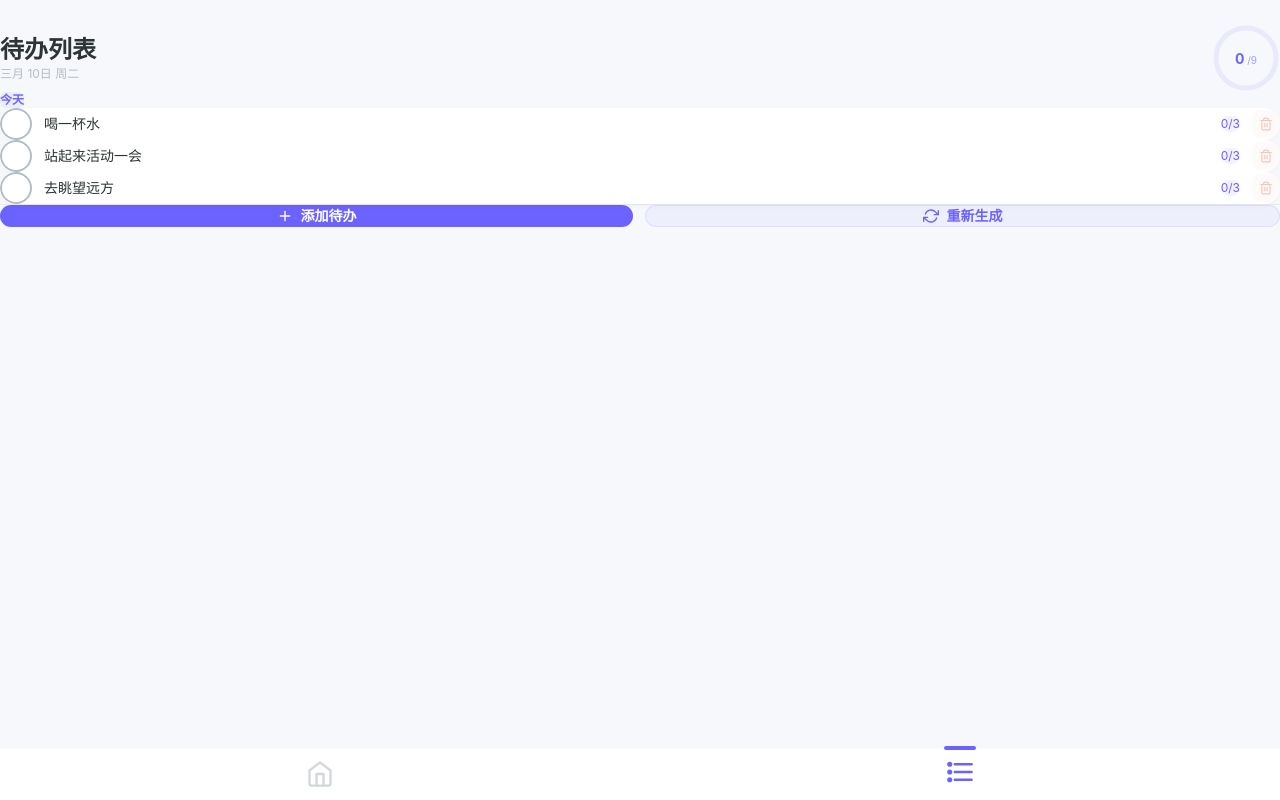
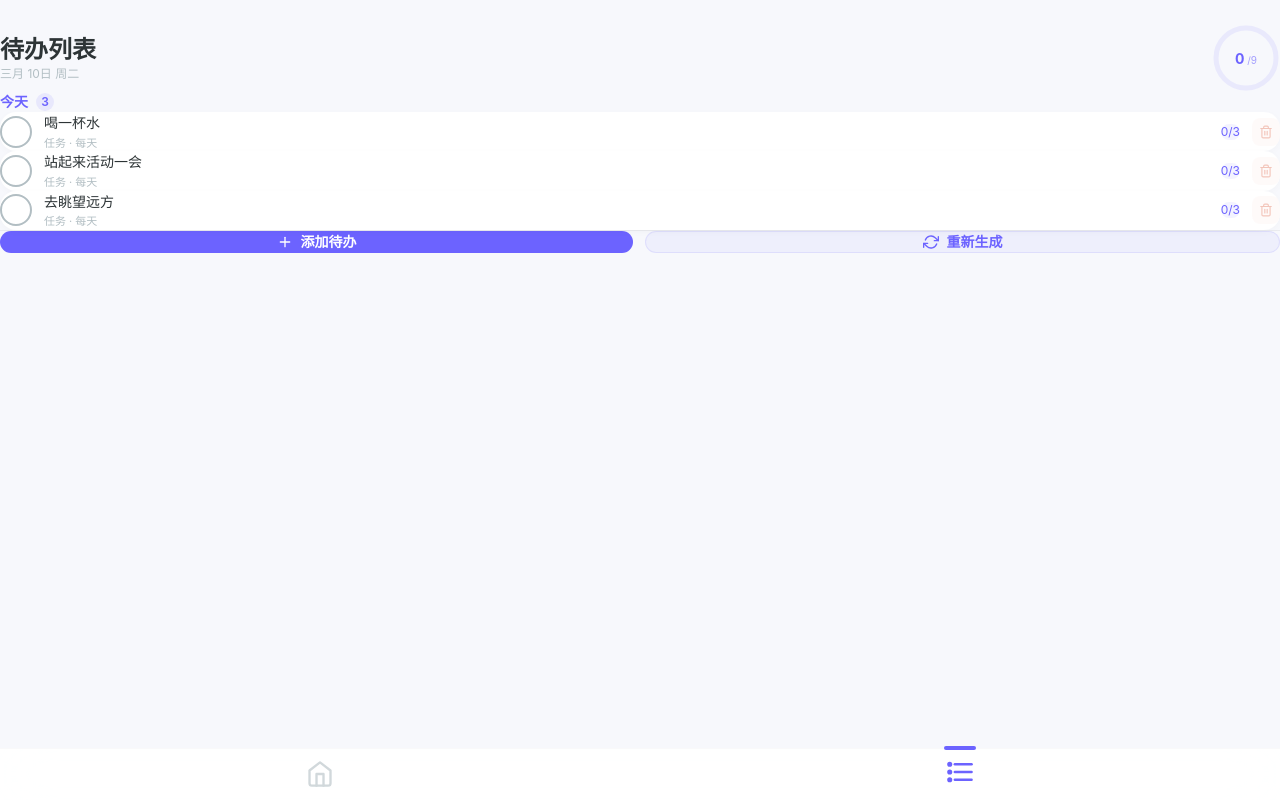
Before and after one commit to DavidXie03/do-little-things, a Vue app: page /todos in a window 1280 px wide. Built offline with nearby package versions, Linux system fonts and the light colour scheme.

Commit message:
refactor: group todos by date with subtitle info row, remove star and collapse

```diff
--- a/src/components/TodoItem.vue
+++ b/src/components/TodoItem.vue
@@ -5,9 +5,11 @@ import { RecurrenceTypeLabel } from '../types'
 import IconCheck from './icons/IconCheck.vue'
 import IconTrash from './icons/IconTrash.vue'
 
-defineProps<{
+const props = defineProps<{
   item: DailyTodoItem
   showRecurrence?: boolean
+  showDateLabel?: boolean
+  isFuture?: boolean
 }>()
 
 const emit = defineEmits<{
@@ -35,16 +37,30 @@ function handleDelete(todoId: string) {
     }, 3000)
   }
 }
+
+/** 构建副信息文本，格式：任务 · 📅 日期 🔄 */
+function getSubInfo(): string {
+  const parts: string[] = ['任务']
+  if (props.showRecurrence && props.item.task.recurrence) {
+    parts.push(RecurrenceTypeLabel[props.item.task.recurrence] || '')
+  }
+  return parts.filter(Boolean).join(' · ')
+}
 </script>
 
 <template>
   <div
     class="relative rounded-2xl p-4 mb-3 overflow-hidden transition-all duration-300"
-    :class="item.completed ? 'opacity-60' : ''"
+    :class="[
+      item.completed ? 'opacity-60' : '',
+      isFuture ? 'opacity-70' : '',
+    ]"
     style="background: #FFFFFF; box-shadow: 0 2px 12px -4px rgba(0, 0, 0, 0.06);"
   >
-    <div class="flex items-center gap-3" @click="!item.completed && emit('edit', item)">
+    <div class="flex items-center gap-3" @click="emit('edit', item)">
+      <!-- 复选圆圈 -->
       <button
+        v-if="!isFuture"
         @click.stop="!item.completed && emit('complete', item.id)"
         class="flex-shrink-0 w-8 h-8 rounded-full flex items-center justify-center transition-all duration-300"
         :class="item.completed ? '' : 'active:scale-90'"
@@ -55,7 +71,14 @@ function handleDelete(todoId: string) {
       >
         <IconCheck v-if="item.completed" :size="16" color="white" />
       </button>
+      <!-- 未来任务用虚线圈 -->
+      <div
+        v-else
+        class="flex-shrink-0 w-8 h-8 rounded-full flex items-center justify-center"
+        style="border: 2px dashed var(--text-muted); opacity: 0.4;"
+      ></div>
 
+      <!-- 内容区 -->
       <div class="flex-1 min-w-0">
         <p
           class="text-sm leading-relaxed transition-all duration-300"
@@ -64,15 +87,16 @@ function handleDelete(todoId: string) {
         >
           {{ item.task.content }}
         </p>
-        <span
-          v-if="showRecurrence && item.task.recurrence && item.task.recurrence !== 'daily'"
-          class="text-[10px] px-1.5 py-0.5 rounded mt-0.5 inline-block"
-          style="background: rgba(108,99,255,0.06); color: var(--primary);"
-        >
-          {{ RecurrenceTypeLabel[item.task.recurrence] || '' }}
-        </span>
+        <!-- 副信息行：任务 · 循环类型 -->
+        <p class="text-[11px] mt-0.5 flex items-center gap-1" style="color: var(--text-muted);">
+          <span>{{ getSubInfo() }}</span>
+          <template v-if="item.task.recurrence && item.task.recurrence !== 'daily'">
+            <span style="opacity: 0.5;">⟳</span>
+          </template>
+        </p>
       </div>
 
+      <!-- 次数 -->
       <span
         v-if="item.totalCount > 1"
         class="flex-shrink-0 text-xs px-2 py-0.5 rounded-full"
@@ -84,7 +108,9 @@ function handleDelete(todoId: string) {
         {{ item.completedCount }}/{{ item.totalCount }}
       </span>
 
+      <!-- 删除按钮（仅今天的任务） -->
       <button
+        v-if="!isFuture"
         @click.stop="handleDelete(item.id)"
         class="flex-shrink-0 w-7 h-7 rounded-lg flex items-center justify-center transition-all duration-200 active:scale-90"
         :style="{
--- a/src/views/PendingView.vue
+++ b/src/views/PendingView.vue
@@ -23,6 +23,56 @@ const {
 } = useStorage()
 
 const todayItems = computed(() => dailyTodos.value?.items ?? [])
+
+/** 按日期分组的全部待办（今天 + 未来） */
+interface DateGroup {
+  dateStr: string       // YYYY-MM-DD
+  label: string         // 显示标签：今天、明天、3月15日周日
+  count: number
+  items: DailyTodoItem[]
+  isFuture: boolean     // 是否未来日期（不可操作）
+}
+
+const groupedTodos = computed((): DateGroup[] => {
+  const groups: Map<string, DateGroup> = new Map()
+
+  // 1. 加入今天的待办
+  const todayDateStr = dailyTodos.value?.date ?? getTodayStr()
+  if (todayItems.value.length > 0) {
+    groups.set(todayDateStr, {
+      dateStr: todayDateStr,
+      label: '今天',
+      count: todayItems.value.length,
+      items: [...todayItems.value],
+      isFuture: false,
+    })
+  }
+
+  // 2. 加入未来待办，按日期分组
+  for (const item of futureTodos.value) {
+    const dateStr = item.scheduledDate
+    if (groups.has(dateStr)) {
+      const group = groups.get(dateStr)!
+      group.items.push(item)
+      group.count = group.items.length
+    } else {
+      groups.set(dateStr, {
+        dateStr,
+        label: formatGroupDate(dateStr),
+        count: 1,
+        items: [item],
+        isFuture: true,
+      })
+    }
+  }
+
+  // 3. 按日期排序
+  return Array.from(groups.values()).sort((a, b) => a.dateStr.localeCompare(b.dateStr))
+})
+
+function getTodayStr(): string {
+  return new Date().toISOString().split('T')[0] ?? ''
+}
 
 const progressPercent = computed(() => {
   if (dailyProgress.value.total === 0) return 0
@@ -83,7 +133,7 @@ function formatDate(): string {
   return `${months[now.getMonth()]} ${now.getDate()}日 ${weekdays[now.getDay()]}`
 }
 
-function formatScheduledDate(dateStr: string): string {
+function formatGroupDate(dateStr: string): string {
   const date = new Date(dateStr + 'T00:00:00')
   const now = new Date()
   const today = new Date(now.getFullYear(), now.getMonth(), now.getDate())
@@ -97,7 +147,7 @@ function formatScheduledDate(dateStr: string): string {
   const weekdays = ['周日', '周一', '周二', '周三', '周四', '周五', '周六']
   const month = date.getMonth() + 1
   const day = date.getDate()
-  return `${month}月${day}日 ${weekdays[date.getDay()]}`
+  return `${month}月${day}日${weekdays[date.getDay()]}`
 }
 
 function getRecurrenceLabel(recurrence?: RecurrenceType): string {
@@ -158,24 +208,10 @@ onMounted(() => {
     </header>
 
     <div class="flex-1 overflow-y-auto pb-4 px-6" style="-webkit-overflow-scrolling: touch;">
-      <!-- 今日待办 -->
-      <template v-if="todayItems.length > 0">
-        <div class="flex items-center gap-2 mb-3">
-          <span class="text-xs font-semibold px-2 py-0.5 rounded-md" style="background: rgba(108,99,255,0.08); color: var(--primary);">今天</span>
-        </div>
-        <TodoItem
-          v-for="item in todayItems"
-          :key="item.id"
-          :item="item"
-          :show-recurrence="true"
-          @complete="markTodoComplete"
-          @delete="removeTodoItem"
-          @edit="openEditModal"
-        />
-      </template>
 
+      <!-- 无任务空状态 -->
       <div
-        v-if="todayItems.length === 0"
+        v-if="groupedTodos.length === 0"
         class="flex flex-col items-center justify-center py-12"
       >
         <IconParty :size="48" color="var(--text-muted)" />
@@ -184,52 +220,53 @@ onMounted(() => {
         </p>
       </div>
 
-      <!-- 未来待办预览 -->
-      <template v-if="futureTodos.length > 0">
-        <div class="flex items-center gap-2 mt-6 mb-3">
-          <span class="text-xs font-semibold px-2 py-0.5 rounded-md" style="background: rgba(0,184,148,0.08); color: #00B894;">即将到来</span>
-        </div>
-        <div
-          v-for="item in futureTodos"
-          :key="item.id"
-          class="relative rounded-2xl p-4 mb-3 overflow-hidden"
-          style="background: #FFFFFF; box-shadow: 0 2px 12px -4px rgba(0, 0, 0, 0.06); opacity: 0.7;"
-          @click="openEditModal(item)"
+      <!-- 按日期分组显示 -->
+      <div v-for="group in groupedTodos" :key="group.dateStr" class="mb-5">
+        <!-- 分组标题 -->
+        <div class="flex items-center gap-2 mb-3">
+          <span
+            class="text-sm font-bold"
+            style="color: var(--primary);"
           >
-          <div class="flex items-center gap-3">
-            <div
-              class="flex-shrink-0 w-8 h-8 rounded-full flex items-center justify-center"
-              style="border: 2px dashed var(--text-muted); opacity: 0.4;"
-            ></div>
-            <div class="flex-1 min-w-0">
-              <p class="text-sm leading-relaxed" style="color: var(--text-primary);">
-                {{ item.task.content }}
-              </p>
-              <div class="flex items-center gap-2 mt-1">
-                <span class="text-[10px]" style="color: var(--text-muted);">
-                  {{ formatScheduledDate(item.scheduledDate) }}
+            {{ group.label }}
           </span>
           <span
-                  v-if="item.task.recurrence"
-                  class="text-[10px] px-1.5 py-0.5 rounded"
-                  style="background: rgba(108,99,255,0.06); color: var(--primary);"
+            class="text-xs font-semibold min-w-[18px] h-[18px] flex items-center justify-center rounded-full"
+            style="background: rgba(108,99,255,0.1); color: var(--primary);"
           >
-                  {{ getRecurrenceLabel(item.task.recurrence) }}
+            {{ group.count }}
           </span>
         </div>
-            </div>
-            <span
-              v-if="item.totalCount > 1"
-              class="flex-shrink-0 text-xs px-2 py-0.5 rounded-full"
-              style="background: rgba(108,99,255,0.08); color: var(--primary);"
-            >
-              ×{{ item.totalCount }}
-            </span>
-          </div>
-        </div>
+
+        <!-- 今天的待办：可操作 -->
+        <template v-if="!group.isFuture">
+          <TodoItem
+            v-for="item in group.items"
+            :key="item.id"
+            :item="item"
+            :show-recurrence="true"
+            :show-date-label="false"
+            @complete="markTodoComplete"
+            @delete="removeTodoItem"
+            @edit="openEditModal"
+          />
         </template>
 
-      <div class="my-6 border-t" style="border-color: rgba(0,0,0,0.05);"></div>
+        <!-- 未来的待办：只读预览 -->
+        <template v-else>
+          <TodoItem
+            v-for="item in group.items"
+            :key="item.id"
+            :item="item"
+            :show-recurrence="true"
+            :show-date-label="false"
+            :is-future="true"
+            @edit="openEditModal"
+          />
+        </template>
+      </div>
+
+      <div class="my-4 border-t" style="border-color: rgba(0,0,0,0.05);"></div>
 
       <div class="flex gap-3 mb-6">
         <button
```
Also changed, not shown: .codebuddy/memory/2026-03-10.md, .codebuddy/memory/2026-03-11.md (added). Lines whose indentation alone changed are shown as unchanged.
